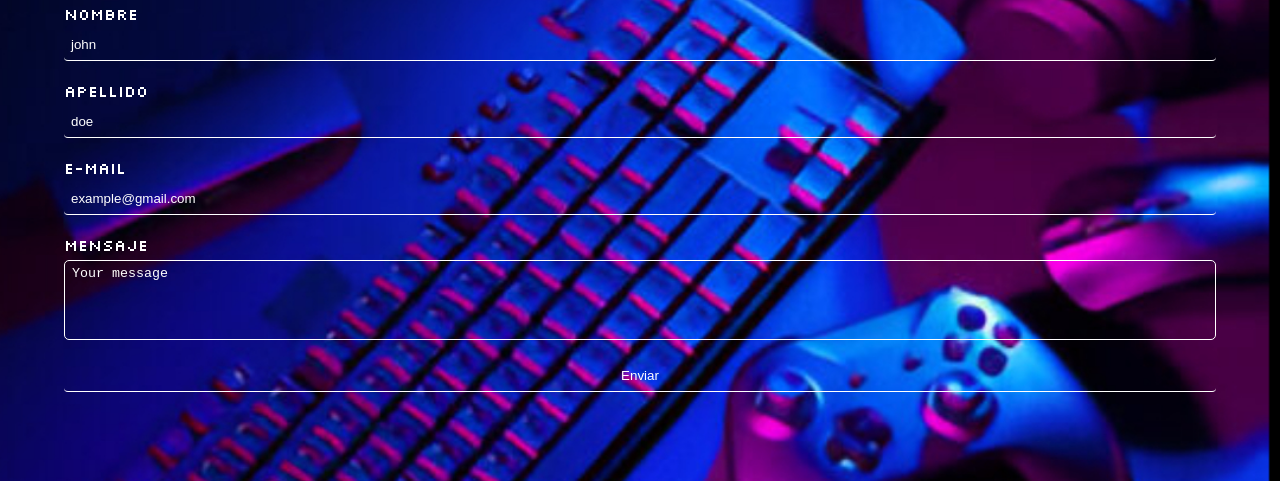
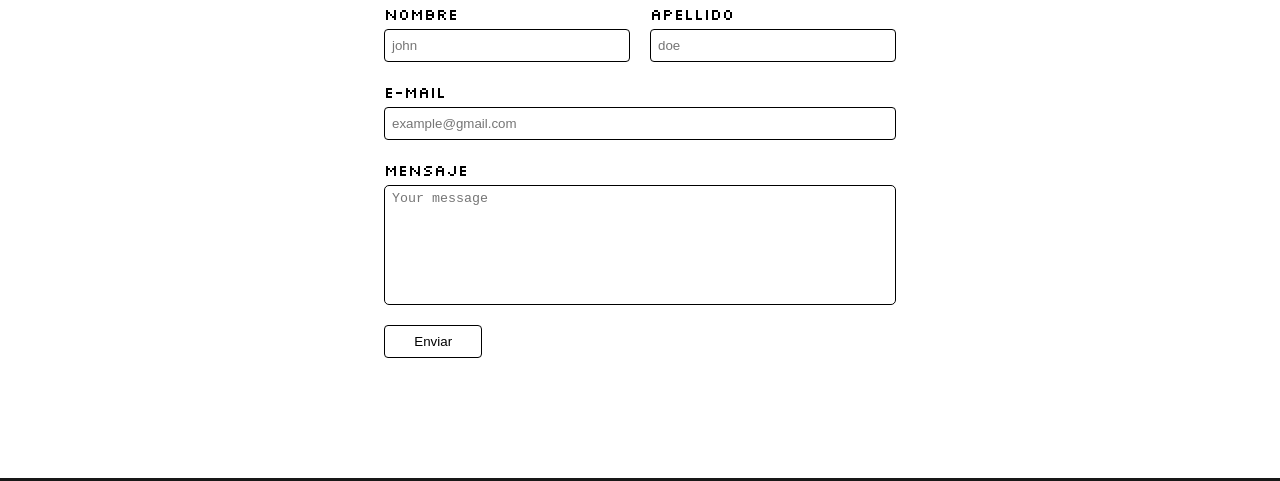
Before and after one commit to Minotti-Santiago/TecnoTecnologia, a website: page pages/contactanos.html in a window 1280 px wide. Shown: the part 163-644 px from the top of the page. Drawn offline with Linux system fonts and the light colour scheme; a web font is replaced by a local one.

Commit message:
pagina contactanos responsive

```diff
--- a/sass/layout/_header.scss
+++ b/sass/layout/_header.scss
@@ -5,6 +5,7 @@
     width: 100%;
     height: 10vh;
     z-index: 1;
+    max-height: 10vh;
 
 }
 
@@ -12,6 +13,7 @@ header{
     max-width: 1920px;
     margin: auto;
     display: flex;
+    height: 10vh;
 }
 
 .img--logo-container img{
--- a/sass/pages/_contactanos.scss
+++ b/sass/pages/_contactanos.scss
@@ -1,10 +1,4 @@
-body{
-    background-image: url(../../images/fondo-contactanos.jpg);
-    background-size: cover;
-    background-position: center;
-    color: #fff;
-
-}
+/*--------------------------------------------MAIN SECTION--------------------------------------------*/
 
 .contact--form{
     display: flex;
@@ -55,12 +49,11 @@ body{
 
 input{
     border: 0;
-    border-bottom: 1px solid #fff;
+    border: 1px solid #000;
     border-radius: 4px;
     width: 100%;
     padding: 8px 0;
     background-color: transparent;
-    color: #fff;;
 }
 
 .form--guide{
@@ -76,19 +69,44 @@ label{
 
 input::placeholder{
     padding-left: 7px;
-    color: #fff;
 }
 
 textarea{
     resize: none;
-    height: 10vh;
+    height: 15vh;
     background-color: transparent;
-    border: 1px solid #fff;
+    border: 1px solid #000;
     border-radius: 5px;
     color: #fff;
 }
 
 textarea::placeholder{
-    color:#fff;
     padding: 5px 0 0 7px;
 }
+
+.button{
+    width: 100%;
+    align-items: center;
+}
+
+.button input{
+    width: 40%;
+    border:1px solid #000;
+    transition: .5s;
+}
+
+/*--------------------------------------------MEDIA QUERIES SECTION--------------------------------------------*/
+@media screen and (min-width:900px){
+    .form--input-container{
+        grid-template-areas:
+        "nombre apellido"
+        "email email"
+        "mensaje mensaje"
+        ;
+        width: 40%;
+    }
+
+    .button{
+        align-items: start;
+    }
+}
--- a/sass/pages/_index.scss
+++ b/sass/pages/_index.scss
@@ -110,7 +110,7 @@ main{
 @media screen and (min-width:900px){
 
 .card:hover{
-    box-shadow:  0 7px 0 #0006;
+    box-shadow:  0 5px 0 #0006;
     scale: 102%;
 
 }
@@ -131,13 +131,13 @@ main{
     }
 
     .card{
-        height: 32vh;
+        min-height: 30vh;
+        height: 20vh;
     }
 
     .card img{
-        height: 30vh;
+        height: 20vh;
     }
-
 }
 
 /*--------------------------------------------ANIMATION SECTION--------------------------------------------*/
```
Also changed, not shown: css/style.css, 1 other file.
